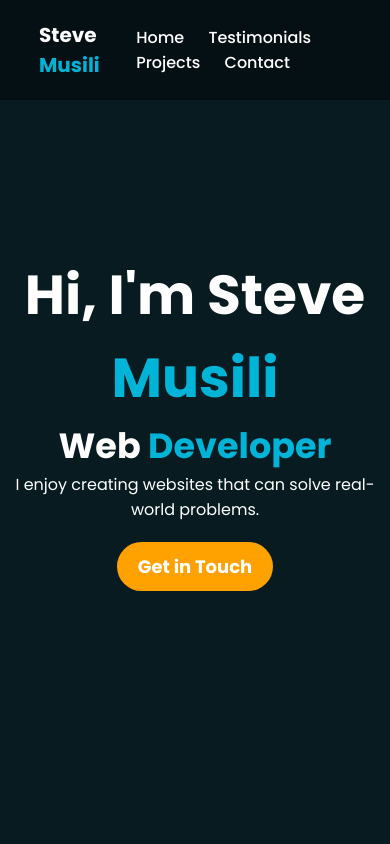
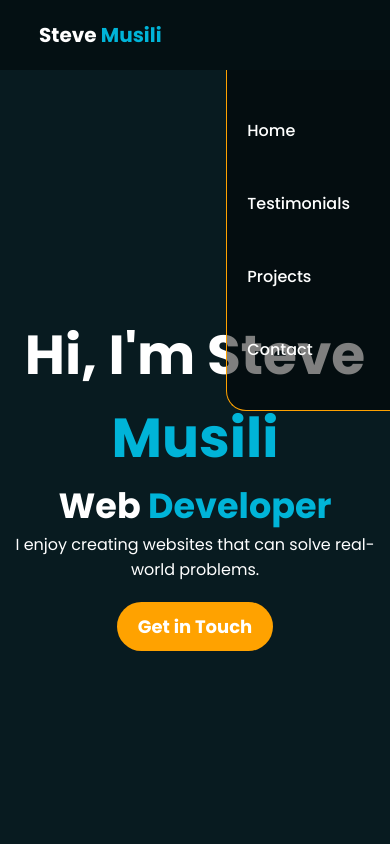
Before and after one commit to stevemusili/steve-portfolio, a plain HTML site: page index.html in a window 390 px wide. Shown: the top 844 px of the page. Drawn offline with Linux system fonts and the light colour scheme.

Commit message:
add responsiveness to the navbar

```diff
--- a/style.css
+++ b/style.css
@@ -205,3 +205,31 @@ span {
     background-color: black;
     border: 1px solid #ffa200;
 }
+
+@media (max-width: 1283px) {
+    .navbar {
+        position: absolute;
+        top: 100%;
+        right: 0;
+        padding-right: 40px;
+        padding-left: 20px;
+        background-color: rgba(0, 0, 0, 0.5);
+        border-bottom-left-radius: 20px;
+        border-left: 1px solid #ffa200;
+        border-bottom: 1px solid #ffa200;
+        display: block;
+    }
+    .navbar a {
+        display: block;
+        margin: 3rem 0;
+    }
+
+    .home {
+        margin: 60px 0;
+    }
+
+    .home-content {
+
+    }
+
+}
```
